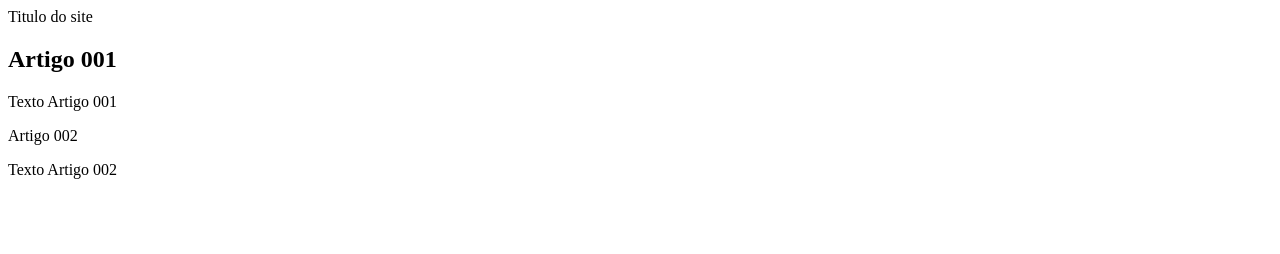
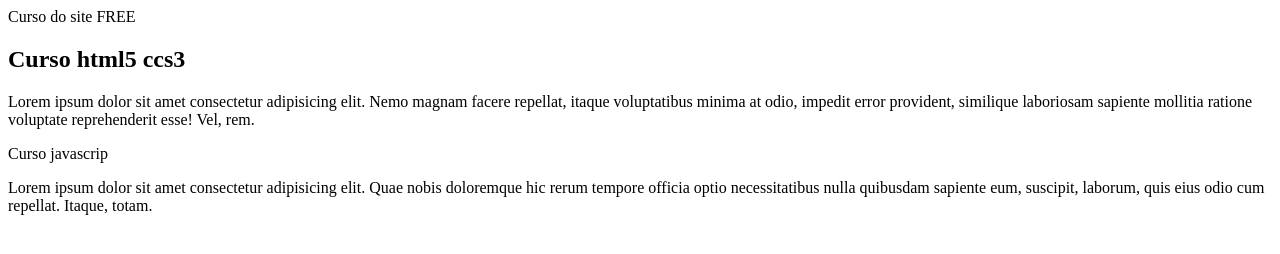
Before and after one commit to pedrolpsouza/projeto-site, a plain HTML site: page index.html in a window 1280 px wide. Drawn offline with Linux system fonts and the light colour scheme.

Commit message:
comecei a escrever conteudo

```diff
--- a/index.html
+++ b/index.html
@@ -7,12 +7,13 @@
 </head>
 <body>
     <main>
-        <header>Titulo do site</header>
+        <header>Curso do site FREE</header>
         <article>
-            <h2>Artigo 001</h2>
-            <p>Texto Artigo 001</p>
-            <article>Artigo 002</article>
-            <p>Texto Artigo 002</p>
+            <h2>Curso html5 ccs3</h2>
+            <p>Lorem ipsum dolor sit amet consectetur adipisicing elit. Nemo magnam facere repellat, itaque voluptatibus minima at odio, impedit error provident, similique laboriosam sapiente mollitia ratione voluptate reprehenderit esse! Vel, rem.</p>
+
+            <article>Curso javascrip</article>
+            <p>Lorem ipsum dolor sit amet consectetur adipisicing elit. Quae nobis doloremque hic rerum tempore officia optio necessitatibus nulla quibusdam sapiente eum, suscipit, laborum, quis eius odio cum repellat. Itaque, totam.</p>
 
         </article>
     </main>
```
